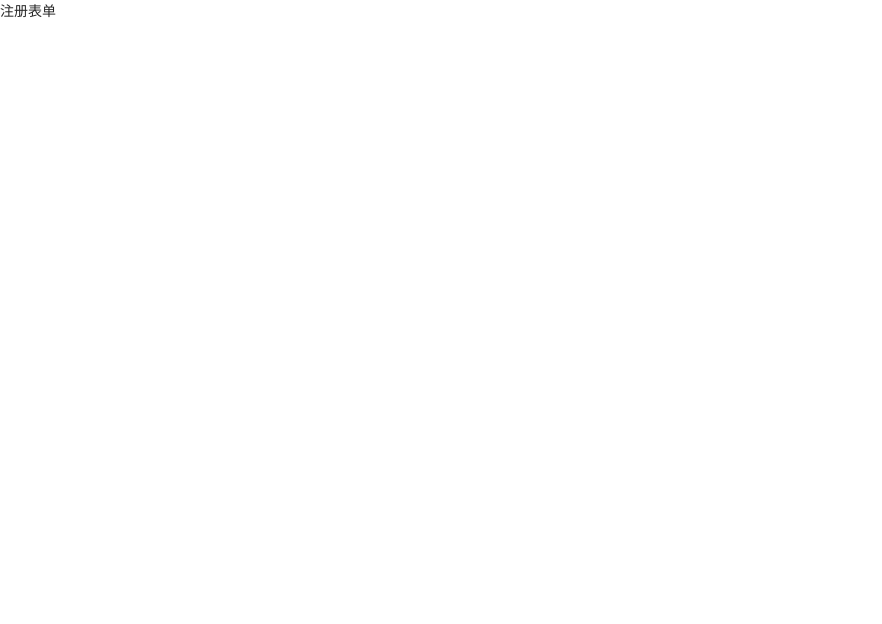
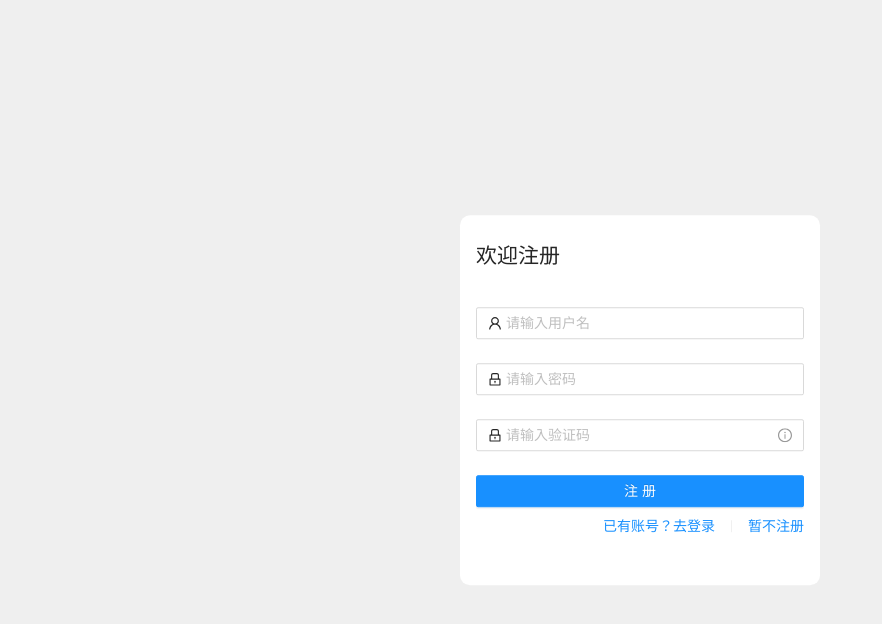
Before and after one commit to xiaopin/wanandroid-react, a React (Vite) app: page /#/register in a window 1280 px wide. Shown: the top 624 px of the page, without its empty margins (0-882 px from the left). Built offline with nearby package versions, Linux system fonts and the light colour scheme.

Commit message:
注册&登录页面

```diff
--- /dev/null
+++ b/src/style/LoginView.scss
@@ -0,0 +1,19 @@
+.login-view {
+    width: 100%;
+    height: 100vh;
+    background-color: $background-color;
+    overflow: hidden;
+    .ant-form {
+        width: 360px;
+        padding: $padding-large $padding;
+        background-color: white;
+        border-radius: $radius;
+        position: absolute;
+        top: 50%;
+        left: 50%;
+        transform: translate(-50%, -50%);
+    }
+    .login-button {
+        width: 328px;
+    }
+}
--- /dev/null
+++ b/src/style/RegisterView.scss
@@ -0,0 +1,31 @@
+.register-view {
+    width: 100%;
+    height: 100vh;
+    background-color: $background-color;
+    overflow: hidden;
+    .ant-form {
+        width: 360px;
+        padding: $padding-large $padding;
+        background-color: white;
+        border-radius: $radius;
+        position: absolute;
+        top: 50%;
+        left: 50%;
+        transform: translate(-50%, -50%);
+    }
+    .register-button {
+        width: 328px;
+    }
+}
+
+// 验证码的扫码说明
+.register-code-popover {
+    text-align: center;
+    .wechat-qrcode {
+        width: 150px;
+        height: 150px;
+    }
+    i {
+        color: red;
+    }
+}
--- a/src/style/common/variable.scss
+++ b/src/style/common/variable.scss
@@ -2,3 +2,12 @@
  * 全局 SCSS 变量定义
  * 已通过 Vite 预加载该文件, 定义的内容在全局可用, 无需额外导入该文件
  */
+$background-color: #efefef;
+
+$padding: 16px;
+$padding-small: 8px;
+$padding-large: 24px;
+
+$radius: 10px;
+$radius-small: 4px;
+$radius-large: 16px;
--- a/src/views/LoginView.tsx
+++ b/src/views/LoginView.tsx
@@ -2,9 +2,68 @@
  * 登录页面
  */
 import React from 'react'
+import '@/style/LoginView.scss'
+import { Button, Form, Input, message, Space, Divider } from 'antd'
+import { LockOutlined, UserOutlined } from '@ant-design/icons'
+import { Link } from 'react-router-dom'
 
 const LoginView: React.FC = props => {
-    return <div>登录表单</div>
+    const [form] = Form.useForm()
+
+    const onFinish = (value: any) => {
+        message.success('Submit success!')
+    }
+
+    const onFinishFailed = () => {
+        message.error('Submit failed!')
+    }
+
+    return (
+        <div className="login-view">
+            <Form form={form} onFinish={onFinish} onFinishFailed={onFinishFailed} autoComplete="off">
+                <Form.Item>
+                    <h2>欢迎登录</h2>
+                </Form.Item>
+                <Form.Item
+                    name="username"
+                    rules={[
+                        {
+                            required: true,
+                            type: 'string',
+                            min: 2,
+                            message: '请输入用户名'
+                        }
+                    ]}
+                >
+                    <Input prefix={<UserOutlined className="site-form-item-icon" />} placeholder="请输入用户名" />
+                </Form.Item>
+                <Form.Item
+                    name="password"
+                    rules={[
+                        {
+                            required: true,
+                            type: 'string',
+                            min: 6,
+                            message: '请输入密码'
+                        }
+                    ]}
+                >
+                    <Input prefix={<LockOutlined className="site-form-item-icon" />} type="password" placeholder="请输入密码" />
+                </Form.Item>
+                <Form.Item>
+                    <Space direction="vertical" align="end">
+                        <Button className="login-button" type="primary">
+                            登录
+                        </Button>
+                        <Space split={<Divider type="vertical" />}>
+                            <Link to={'/register'}>还没账号？去注册</Link>
+                            <Link to={'/'}>暂不登录</Link>
+                        </Space>
+                    </Space>
+                </Form.Item>
+            </Form>
+        </div>
+    )
 }
 
 export default LoginView
--- a/src/views/RegisterView.tsx
+++ b/src/views/RegisterView.tsx
@@ -2,9 +2,110 @@
  * 注册页面
  */
 import React from 'react'
+import '@/style/RegisterView.scss'
+import { Button, Form, Input, message, Space, Divider, Popover } from 'antd'
+import { LockOutlined, UserOutlined, InfoCircleOutlined } from '@ant-design/icons'
+import { Link } from 'react-router-dom'
+import QRCode from '@/assets/weixin_hongyang.jpg'
 
+/** 验证码提示 */
+const RegisterCodePopover: React.FC = props => {
+    return (
+        <Popover
+            content={
+                <div className="register-code-popover">
+                    <img className="wechat-qrcode" src={QRCode} />
+                    <h4>微信扫码关注公众号</h4>
+                    <div>
+                        发送<i>“我爱安卓”</i>
+                    </div>
+                    <div>即可获取验证码</div>
+                </div>
+            }
+            placement="right"
+        >
+            <InfoCircleOutlined style={{ color: '#999999' }} />
+        </Popover>
+    )
+}
+
+/** 注册页面 */
 const RegisterView: React.FC = props => {
-    return <div>注册表单</div>
+    const [form] = Form.useForm()
+
+    const onFinish = (value: any) => {
+        message.success('Submit success!')
+    }
+
+    const onFinishFailed = () => {
+        message.error('Submit failed!')
+    }
+
+    return (
+        <div className="register-view">
+            <Form form={form} onFinish={onFinish} onFinishFailed={onFinishFailed} autoComplete="off">
+                <Form.Item>
+                    <h2>欢迎注册</h2>
+                </Form.Item>
+                <Form.Item
+                    name="username"
+                    rules={[
+                        {
+                            required: true,
+                            type: 'string',
+                            min: 2,
+                            message: '请输入用户名'
+                        }
+                    ]}
+                >
+                    <Input prefix={<UserOutlined className="site-form-item-icon" />} placeholder="请输入用户名" />
+                </Form.Item>
+                <Form.Item
+                    name="password"
+                    rules={[
+                        {
+                            required: true,
+                            type: 'string',
+                            min: 6,
+                            message: '请输入密码'
+                        }
+                    ]}
+                >
+                    <Input prefix={<LockOutlined className="site-form-item-icon" />} type="password" placeholder="请输入密码" />
+                </Form.Item>
+                <Form.Item
+                    name="code"
+                    rules={[
+                        {
+                            required: true,
+                            type: 'string',
+                            min: 6,
+                            max: 6,
+                            message: '请输入验证码'
+                        }
+                    ]}
+                >
+                    <Input
+                        type="password"
+                        placeholder="请输入验证码"
+                        prefix={<LockOutlined className="site-form-item-icon" />}
+                        suffix={<RegisterCodePopover />}
+                    />
+                </Form.Item>
+                <Form.Item>
+                    <Space direction="vertical" align="end">
+                        <Button className="register-button" type="primary">
+                            注册
+                        </Button>
+                        <Space split={<Divider type="vertical" />}>
+                            <Link to={'/login'}>已有账号？去登录</Link>
+                            <Link to={'/'}>暂不注册</Link>
+                        </Space>
+                    </Space>
+                </Form.Item>
+            </Form>
+        </div>
+    )
 }
 
 export default RegisterView
```
Also changed, not shown: src/assets/weixin_hongyang.jpg (added).
